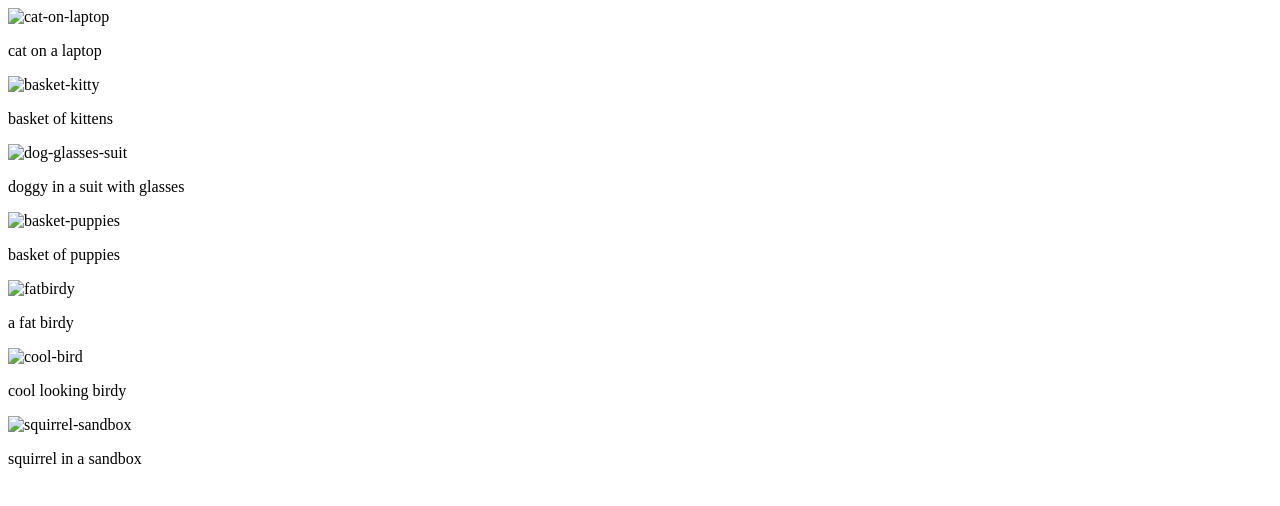
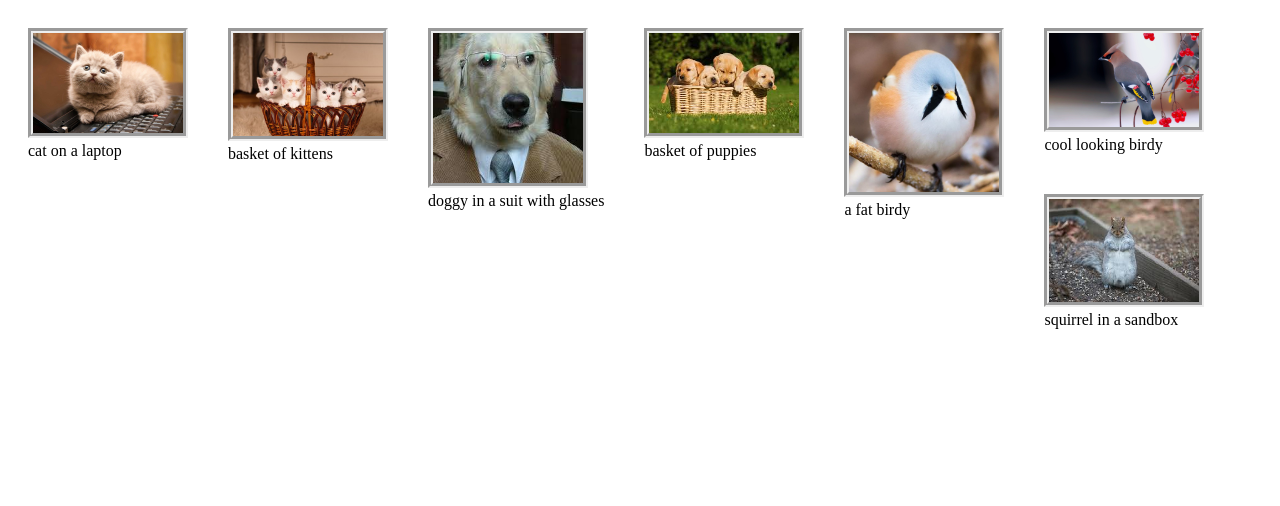
Before and after one commit to ctghadiri/coding-drills, a plain HTML site: page 01HTML-Git-CSS/08-core-css-float-and-file-path/challenge-prompt.html in a window 1280 px wide. Drawn offline with Linux system fonts and the light colour scheme.

Commit message:
add source to img + style p/img/div

```diff
--- a/01HTML-Git-CSS/08-core-css-float-and-file-path/challenge-prompt.html
+++ b/01HTML-Git-CSS/08-core-css-float-and-file-path/challenge-prompt.html
@@ -8,13 +8,20 @@
 <style>
     img {
         width: 150px;
+        border: 5px;
+        border-style: groove;
         /* add a border */
-
-
     }
 
     /* Add styling to p tags and div elements */
+    p {
+        margin: 0;
+    }
 
+    div {
+        float: left;
+        margin: 20px;
+    }
 
 </style>
 
@@ -22,37 +29,37 @@
 
     <!-- Add the file paths for these images -->
     <div>
-        <img src="" alt="cat-on-laptop">
+        <img src="images/cat/kitty/cat-on-laptop.jpg" alt="cat-on-laptop">
         <p>cat on a laptop</p>
     </div>
 
     <div>
-        <img src="" alt="basket-kitty">
+        <img src="images/cat/kitty/kitten/basket-kitty.jpg" alt="basket-kitty">
         <p>basket of kittens</p>
     </div>
 
     <div>
-        <img src="" alt="dog-glasses-suit">
+        <img src="images/dog/dog-glasses-suit.jpg" alt="dog-glasses-suit">
         <p>doggy in a suit with glasses</p>
     </div>
 
     <div>
-        <img src="" alt="basket-puppies">
+        <img src="images/dog/puppy/basket-puppies.jpg" alt="basket-puppies">
         <p>basket of puppies</p>
     </div>
 
     <div>
-        <img src="" alt="fatbirdy">
+        <img src="images/fatbirdy.jpg" alt="fatbirdy">
         <p>a fat birdy</p>
     </div>
 
     <div>
-        <img src="" alt="cool-bird">
+        <img src="images/bird/cool-bird.jpg" alt="cool-bird">
         <p>cool looking birdy</p>
         </div>
 
     <div>
-        <img src="" alt="squirrel-sandbox">
+        <img src="images/squirrel-sandbox.jpg" alt="squirrel-sandbox">
         <p>squirrel in a sandbox</p>
     </div>
 </body>
```
